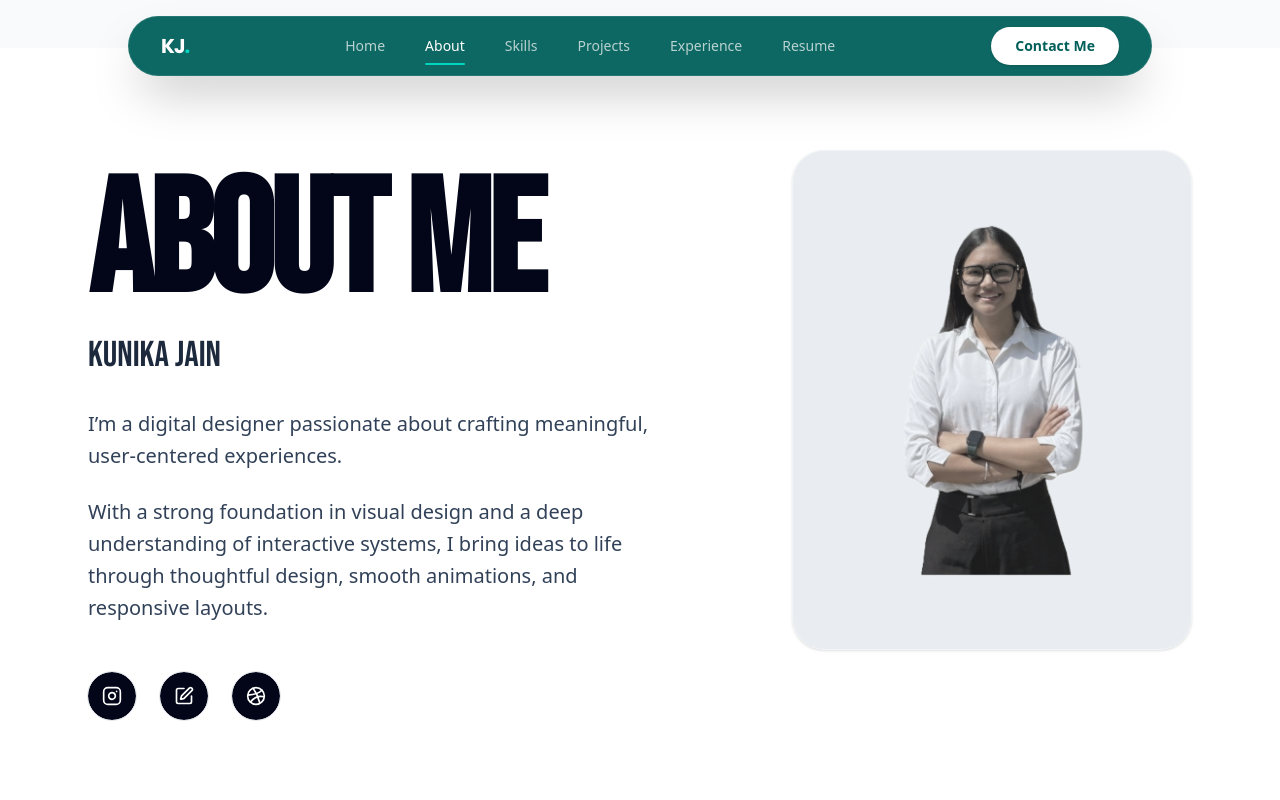
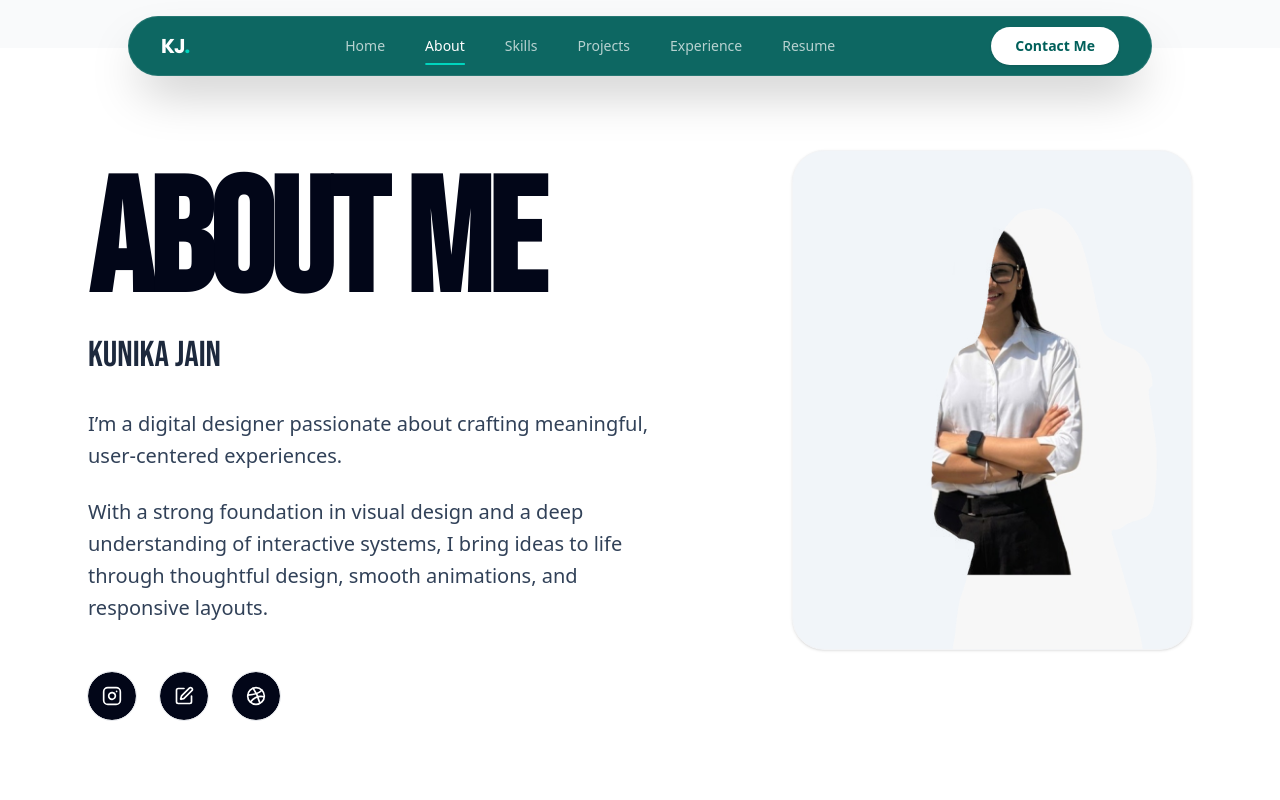
Before and after one commit to kun-ika/porfoliogreen, a Next.js app: page /about in a window 1280 px wide. Shown: the top 800 px of the page. Built offline with nearby package versions, Linux system fonts and the light colour scheme.

Commit message:
Implement high-precision background removal using luminance masking for profile images

```diff
--- a/src/components/About.jsx
+++ b/src/components/About.jsx
@@ -341,7 +341,15 @@ const About = () => {
                                                 src={stickyImages[activeSection]}
                                                 alt={`Scroll Preview ${activeSection}`}
                                                 fill
-                                                className="object-cover opacity-90 saturate-50 mix-blend-multiply"
+                                                className={`object-cover ${activeSection === 0 ? '' : 'opacity-90 saturate-50 mix-blend-multiply'}`}
+                                                style={activeSection === 0 ? {
+                                                    maskImage: 'url(/kunika-mask.png)',
+                                                    WebkitMaskImage: 'url(/kunika-mask.png)',
+                                                    maskMode: 'luminance',
+                                                    WebkitMaskMode: 'luminance',
+                                                    maskSize: 'cover',
+                                                    WebkitMaskSize: 'cover'
+                                                } : {}}
                                             />
                                         </motion.div>
                                     </AnimatePresence>
@@ -435,7 +443,20 @@ const About = () => {
                                 className="relative w-full max-w-[450px] aspect-[4/5] mx-auto lg:mx-0"
                             >
                                 <div className="absolute inset-0 rounded-[32px] overflow-hidden shadow-sm">
-                                    <Image src="/kunika-main.png" alt="Let's work together" fill className="object-cover" />
+                                    <Image
+                                        src="/kunika-main.png"
+                                        alt="Let's work together"
+                                        fill
+                                        className="object-cover"
+                                        style={{
+                                            maskImage: 'url(/kunika-mask.png)',
+                                            WebkitMaskImage: 'url(/kunika-mask.png)',
+                                            maskMode: 'luminance',
+                                            WebkitMaskMode: 'luminance',
+                                            maskSize: 'cover',
+                                            WebkitMaskSize: 'cover'
+                                        }}
+                                    />
                                 </div>
                                 {/* Blue Hand Bubble Overlay */}
                                 <div className="absolute -left-6 -bottom-6 md:-left-8 md:-bottom-8 w-24 h-24 md:w-32 md:h-32 bg-[#0d9488] rounded-full flex items-center justify-center shadow-2xl">
--- a/src/components/Hero.jsx
+++ b/src/components/Hero.jsx
@@ -69,6 +69,16 @@ const Hero = () => {
                             src="/kunika-main.png"
                             alt="Kunika Jain"
                             className="w-full h-auto object-contain drop-shadow-2xl relative z-20"
+                            style={{
+                                maskImage: 'url(/kunika-mask.png)',
+                                WebkitMaskImage: 'url(/kunika-mask.png)',
+                                maskMode: 'luminance',
+                                WebkitMaskMode: 'luminance',
+                                maskSize: 'contain',
+                                WebkitMaskSize: 'contain',
+                                maskRepeat: 'no-repeat',
+                                WebkitMaskRepeat: 'no-repeat'
+                            }}
                         />
                     </motion.div>
                 </motion.div>
```
Also changed, not shown: public/kunika-mask.png (added).
